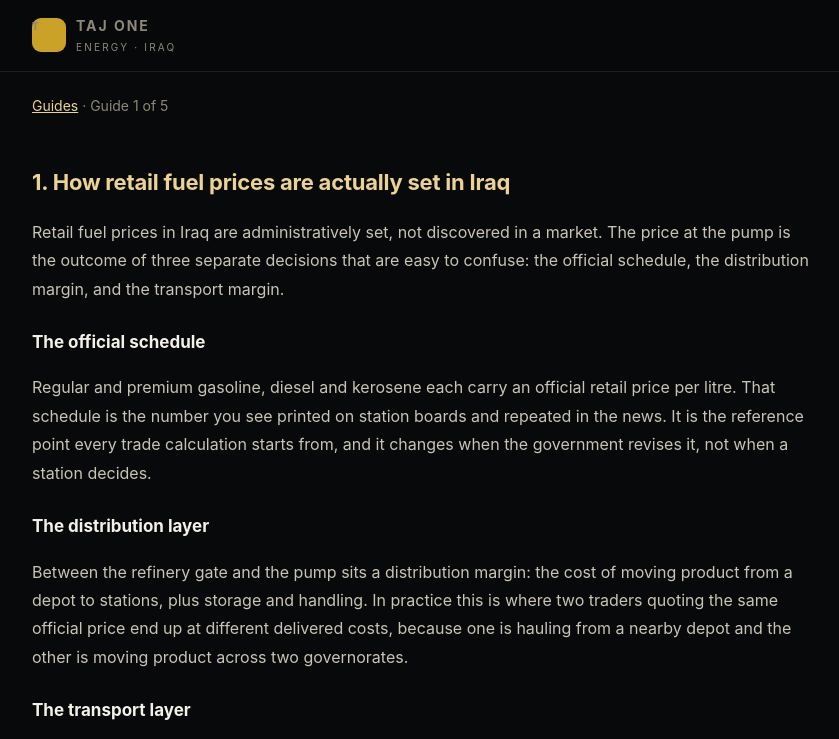
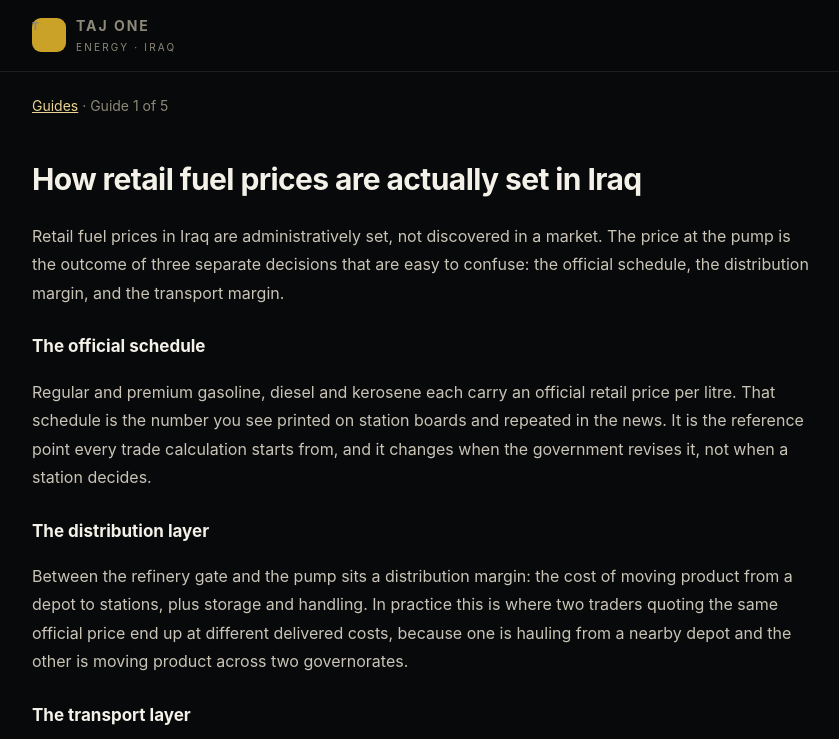
Before and after one commit to s63042854-dotcom/s63042854-dotcom.github.io, a plain HTML site: page article-1.html in a window 1280 px wide. Shown: the top 739 px of the page, without its empty margins (218-1057 px from the left). Drawn offline with Linux system fonts and the light colour scheme.

Commit message:
SEO polish: article-1.html (h1, OG tags, Article schema)

```diff
--- a/article-1.html
+++ b/article-1.html
@@ -3,9 +3,17 @@
 <head>
 <meta charset="utf-8">
 <meta name="viewport" content="width=device-width, initial-scale=1">
-<title>1. How retail fuel prices are actually set in Iraq | TAJ ONE guides</title>
-<meta name="description" content="1. How retail fuel prices are actually set in Iraq — practical guide for fuel traders and procurement teams in Iraq, from TAJ ONE.">
+<title>How retail fuel prices are actually set in Iraq | TAJ ONE guides</title>
+<meta name="description" content="How retail fuel prices are actually set in Iraq — practical guide for fuel traders and procurement teams in Iraq, from TAJ ONE.">
 <link rel="canonical" href="https://s63042854-dotcom.github.io/article-1.html">
+<meta property="og:type" content="article">
+<meta property="og:site_name" content="TAJ ONE">
+<meta property="og:title" content="How retail fuel prices are actually set in Iraq">
+<meta property="og:description" content="How retail fuel prices are actually set in Iraq — practical guide for fuel traders and procurement teams in Iraq, from TAJ ONE.">
+<meta property="og:url" content="https://s63042854-dotcom.github.io/article-1.html">
+<meta name="twitter:card" content="summary">
+<meta name="twitter:title" content="How retail fuel prices are actually set in Iraq">
+<meta name="twitter:description" content="How retail fuel prices are actually set in Iraq — practical guide for fuel traders and procurement teams in Iraq, from TAJ ONE.">
 <meta name="robots" content="index,follow">
 <meta name="theme-color" content="#08090B">
 <style>
@@ -34,12 +42,14 @@ footer{border-top:1px solid var(--line);margin-top:56px;padding:26px 0 40px;font
 footer a{color:var(--ink2);text-decoration:none;margin-right:14px}
 ul{padding-inline-start:20px}
 </style>
+<script type="application/ld+json">{"@context": "https://schema.org", "@type": "Article", "headline": "How retail fuel prices are actually set in Iraq", "description": "How retail fuel prices are actually set in Iraq — practical guide for fuel traders and procurement teams in Iraq, from TAJ ONE.", "inLanguage": "en", "datePublished": "2026-11-19", "dateModified": "2026-11-19", "author": {"@type": "Organization", "name": "TAJ ONE for General Trading and Energy"}, "publisher": {"@type": "Organization", "name": "TAJ ONE for General Trading and Energy"}, "mainEntityOfPage": "https://s63042854-dotcom.github.io/article-1.html", "isPartOf": {"@type": "CollectionPage", "name": "TAJ ONE guides", "url": "https://s63042854-dotcom.github.io/articles.html"}}</script>
+<script type="application/ld+json">{"@context": "https://schema.org", "@type": "BreadcrumbList", "itemListElement": [{"@type": "ListItem", "position": 1, "name": "Home", "item": "https://s63042854-dotcom.github.io/"}, {"@type": "ListItem", "position": 2, "name": "Guides", "item": "https://s63042854-dotcom.github.io/articles.html"}, {"@type": "ListItem", "position": 3, "name": "How retail fuel prices are actually set in Iraq", "item": "https://s63042854-dotcom.github.io/article-1.html"}]}</script>
 </head>
 <body>
 <header><div class="wrap"><a class="brand" href="./"><span class="mark">T</span><span><b>TAJ ONE</b><span>ENERGY · IRAQ</span></span></a></div></header>
 <main class="wrap">
 <p class="muted" style="margin-top:22px"><a href="articles.html">Guides</a> · Guide 1 of 5</p>
-<h2 id="a1">1. How retail fuel prices are actually set in Iraq</h2>
+<h1 id="a1">How retail fuel prices are actually set in Iraq</h1>
 <p>Retail fuel prices in Iraq are administratively set, not discovered in a market. The price at the pump is the outcome of three separate decisions that are easy to confuse: the official schedule, the distribution margin, and the transport margin.</p>
 <h3>The official schedule</h3>
 <p>Regular and premium gasoline, diesel and kerosene each carry an official retail price per litre. That schedule is the number you see printed on station boards and repeated in the news. It is the reference point every trade calculation starts from, and it changes when the government revises it, not when a station decides.</p>
```
